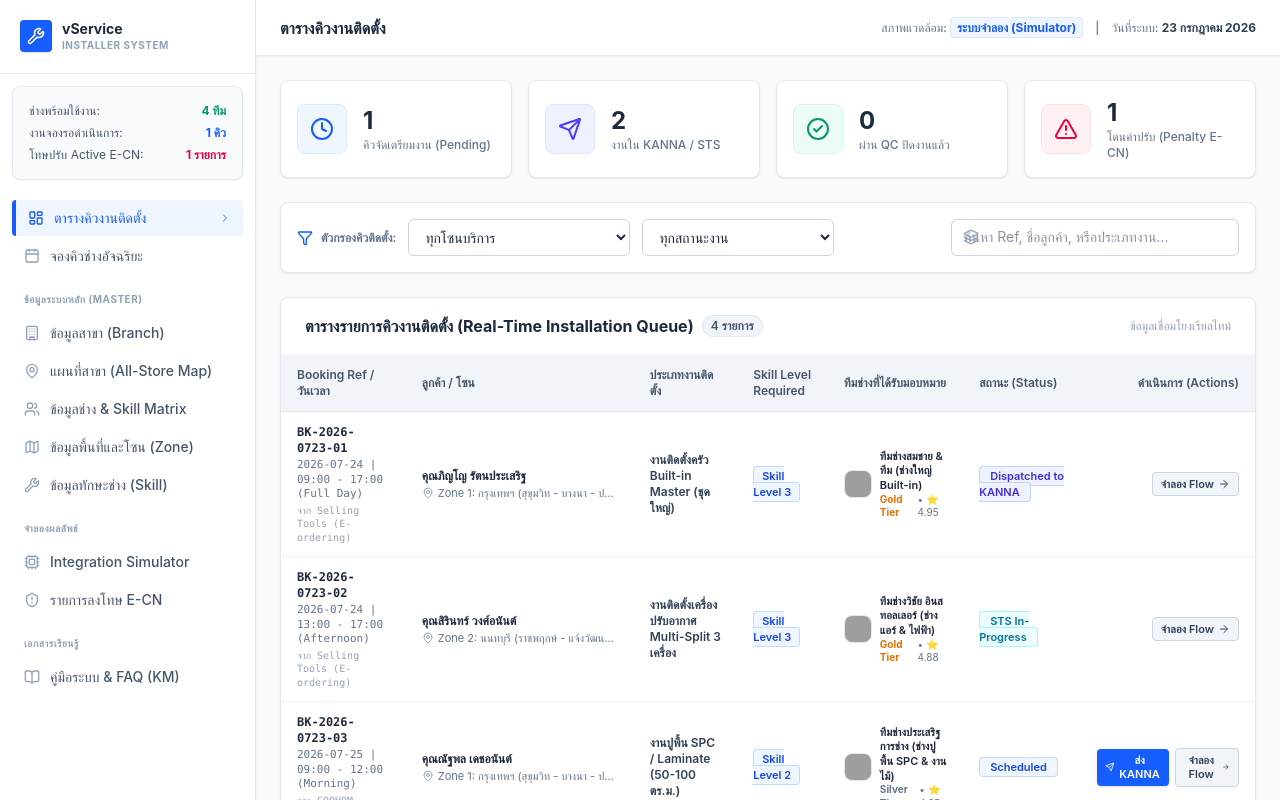
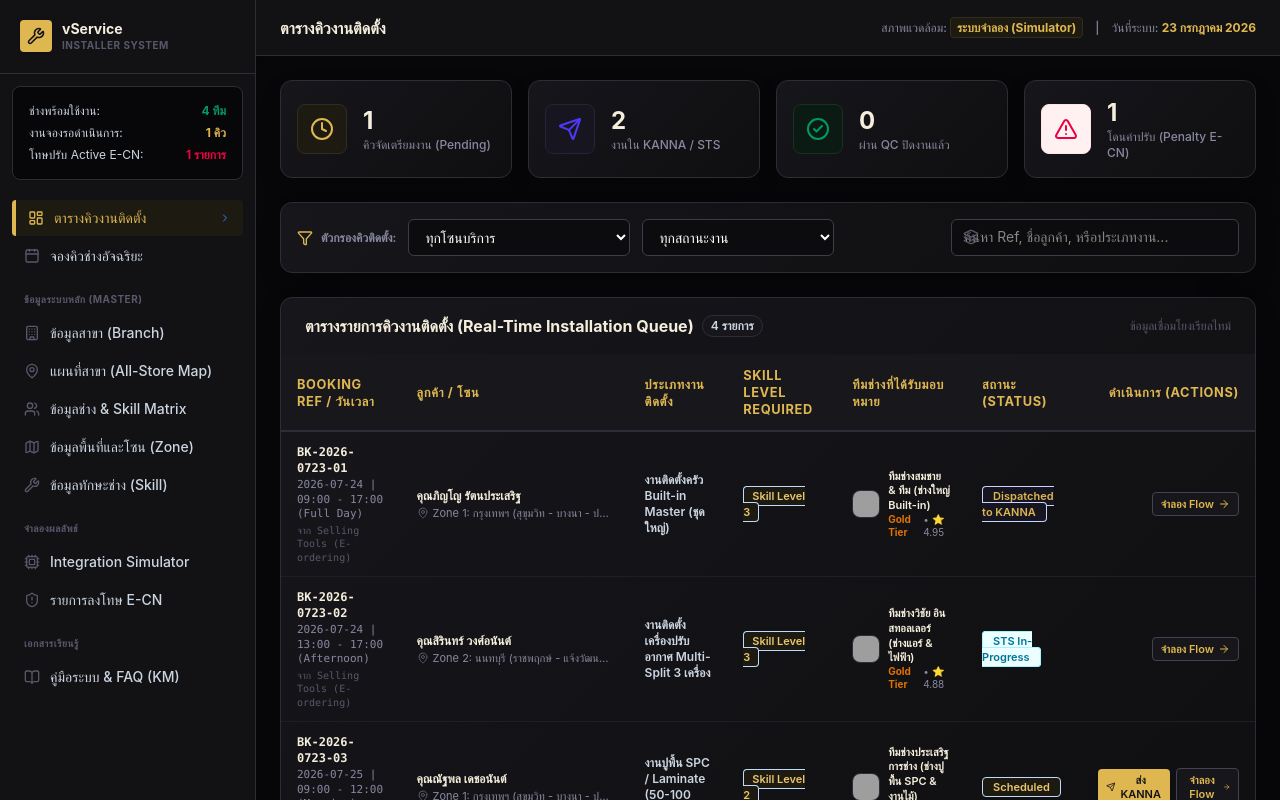
Before and after one commit to isarachootip/vq, a React (Vite) app: page / in a window 1280 px wide. Shown: the top 800 px of the page. Built offline with nearby package versions, Linux system fonts and the light colour scheme; grey boxes are pictures that could not be loaded.

Commit message:
style: change theme to Luxury Obsidian & Gold dark theme

```diff
--- a/src/index.css
+++ b/src/index.css
@@ -1,28 +1,57 @@
 @import "tailwindcss";
+
+@theme {
+  --color-white: #121215;
+  --color-slate-50: #070709;
+  --color-slate-100: #16161b;
+  --color-slate-200: #2d2d37;
+  --color-slate-300: #424251;
+  --color-slate-400: #58586c;
+  --color-slate-500: #8888a0;
+  --color-slate-600: #cbd5e1;
+  --color-slate-700: #dfb750;
+  --color-slate-800: #f5eedc;
+  --color-slate-900: #ffffff;
+
+  --color-blue-50: #1d1a12;
+  --color-blue-100: #332d1d;
+  --color-blue-600: #dfb750;
+  --color-blue-700: #e8c66e;
+  --color-blue-800: #ffd700;
+
+  --color-indigo-50: #161520;
+  --color-indigo-100: #252438;
+  --color-indigo-700: #dfb750;
+
+  --color-emerald-50: #0b1a12;
+  --color-emerald-100: #153322;
+  --color-emerald-700: #10b981;
+}
 
 @layer base {
   body {
-    background-color: #f8fafc;
-    color: #1e293b;
+    background-color: #070709;
+    color: #cbd5e1;
     font-family: 'Inter', system-ui, -apple-system, BlinkMacSystemFont, 'Segoe UI', Roboto, Oxygen, Ubuntu, Cantarell, sans-serif;
     min-height: 100vh;
   }
 }
 
-/* Custom vService Flat Light Components */
+/* Custom vService Flat Dark Components */
 .v-panel {
-  background-color: #ffffff;
-  border: 1px solid #e2e8f0;
-  border-radius: 8px;
-  box-shadow: 0 1px 3px 0 rgba(0, 0, 0, 0.05), 0 1px 2px -1px rgba(0, 0, 0, 0.05);
+  background: linear-gradient(135deg, #16161b 0%, #0f0f11 100%);
+  border: 1px solid #2d2d37;
+  border-radius: 12px;
+  box-shadow: 0 10px 30px -15px rgba(0, 0, 0, 0.6);
 }
 
 .v-panel-hover {
-  transition: all 0.2s ease-in-out;
+  transition: all 0.3s cubic-bezier(0.4, 0, 0.2, 1);
 }
 .v-panel-hover:hover {
-  border-color: #cbd5e1;
-  box-shadow: 0 4px 6px -1px rgba(0, 0, 0, 0.05), 0 2px 4px -2px rgba(0, 0, 0, 0.05);
+  border-color: #dfb750;
+  box-shadow: 0 10px 30px -10px rgba(223, 183, 80, 0.12);
+  transform: translateY(-2px);
 }
 
 /* Table styling for Enterprise system */
@@ -31,22 +60,26 @@
   border-collapse: collapse;
 }
 .v-table th {
-  background-color: #f1f5f9;
-  color: #475569;
-  font-weight: 600;
-  border-bottom: 1px solid #e2e8f0;
+  background-color: #17171c;
+  color: #dfb750;
+  font-weight: 700;
+  border-bottom: 2px solid #2d2d37;
+  font-size: 0.8rem;
+  letter-spacing: 0.05em;
+  text-transform: uppercase;
 }
 .v-table td {
-  border-bottom: 1px solid #f1f5f9;
+  border-bottom: 1px solid #1e1e24;
+  color: #cbd5e1;
 }
 .v-table tr:hover {
-  background-color: #f8fafc;
+  background-color: rgba(223, 183, 80, 0.02);
 }
 
 /* Sidebar Specifics */
 .v-sidebar {
-  background-color: #ffffff;
-  border-right: 1px solid #e2e8f0;
+  background-color: #111113;
+  border-right: 1px solid #2d2d37;
 }
 
 /* Custom Scrollbars */
@@ -55,54 +88,78 @@
   height: 6px;
 }
 ::-webkit-scrollbar-track {
-  background: #f1f5f9;
+  background: #111113;
 }
 ::-webkit-scrollbar-thumb {
-  background: #cbd5e1;
+  background: #2d2d37;
   border-radius: 3px;
 }
 ::-webkit-scrollbar-thumb:hover {
-  background: #94a3b8;
+  background: #dfb750;
 }
 
 /* Form Controls */
 .v-input {
-  background-color: #ffffff;
-  border: 1px solid #cbd5e1;
+  background-color: #0c0c0e;
+  border: 1px solid #3d3d4a;
   border-radius: 6px;
   padding: 0.5rem 0.75rem;
   font-size: 0.875rem;
-  color: #1e293b;
-  transition: border-color 0.15s ease-in-out;
+  color: #ffffff;
+  transition: all 0.2s ease-in-out;
 }
 .v-input:focus {
-  border-color: #3b82f6;
+  border-color: #dfb750;
   outline: none;
-  box-shadow: 0 0 0 2px rgba(59, 130, 246, 0.15);
+  box-shadow: 0 0 0 2px rgba(223, 183, 80, 0.2);
 }
 
 .v-btn-primary {
-  background-color: #2563eb;
-  color: #ffffff;
-  font-weight: 600;
+  background: linear-gradient(135deg, #c5a03d 0%, #dfb750 50%, #b89130 100%);
+  background-size: 200% auto;
+  color: #070709;
+  font-weight: 700;
   border-radius: 6px;
-  padding: 0.5rem 1rem;
-  transition: background-color 0.15s ease-in-out;
+  padding: 0.5rem 1.25rem;
+  box-shadow: 0 4px 15px -3px rgba(223, 183, 80, 0.35);
+  transition: all 0.3s ease-in-out;
+  border: 1px solid rgba(255, 255, 255, 0.1);
+  cursor: pointer;
 }
 .v-btn-primary:hover {
-  background-color: #1d4ed8;
+  background-position: right center;
+  box-shadow: 0 6px 20px -3px rgba(223, 183, 80, 0.5);
+  transform: translateY(-1px);
 }
 
 .v-btn-secondary {
-  background-color: #f1f5f9;
-  color: #475569;
+  background-color: #1a1a21;
+  color: #dfb750;
   font-weight: 600;
   border-radius: 6px;
-  padding: 0.5rem 1rem;
-  border: 1px solid #e2e8f0;
-  transition: all 0.15s ease-in-out;
+  padding: 0.5rem 1.25rem;
+  border: 1px solid #3d3d4a;
+  transition: all 0.2s ease-in-out;
+  cursor: pointer;
 }
 .v-btn-secondary:hover {
-  background-color: #e2e8f0;
-  color: #334155;
+  background-color: #23232c;
+  border-color: #dfb750;
+  color: #f7d57e;
 }
+
+/* Leaflet Map Dark Mode Filter */
+.leaflet-tile-container {
+  filter: invert(100%) hue-rotate(180deg) brightness(85%) contrast(85%) !important;
+}
+.leaflet-container {
+  background-color: #070709 !important;
+}
+.leaflet-bar a {
+  background-color: #16161b !important;
+  color: #dfb750 !important;
+  border-bottom: 1px solid #2d2d37 !important;
+}
+.leaflet-bar a:hover {
+  background-color: #23232c !important;
+}
```
